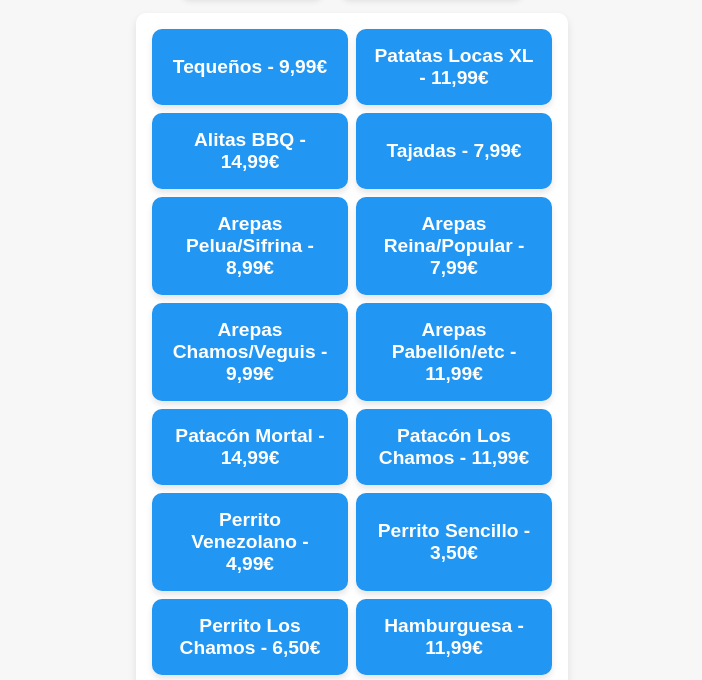
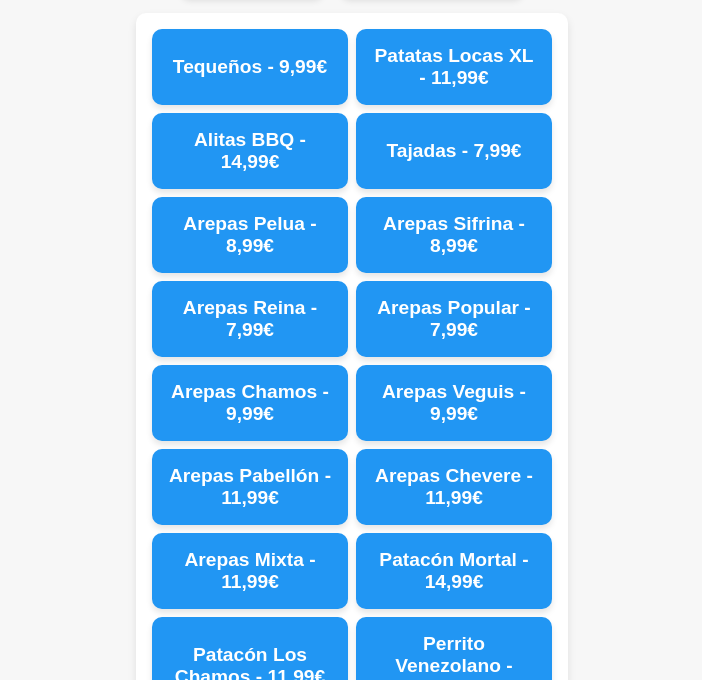
Before and after one commit to Eduardopaul28/ticket-mojito, a plain HTML site: page index.html in a window 1280 px wide. Shown: the part 114-794 px from the top of the page, without its empty margins (288-990 px from the left). Drawn offline with Linux system fonts and the light colour scheme.

Commit message:
Updatem index.html

```diff
--- a/index.html
+++ b/index.html
@@ -137,10 +137,15 @@
       <button class="product-btn chamos-btn" onclick="addProduct('Patatas Locas XL', 11.99, 'chamos')">Patatas Locas XL - 11,99€</button>
       <button class="product-btn chamos-btn" onclick="addProduct('Alitas de pollo BBQ', 14.99, 'chamos')">Alitas BBQ - 14,99€</button>
       <button class="product-btn chamos-btn" onclick="addProduct('Tajadas de plátano', 7.99, 'chamos')">Tajadas - 7,99€</button>
-      <button class="product-btn chamos-btn" onclick="addProduct('Arepa Pelua/Sifrina', 8.99, 'chamos')">Arepas Pelua/Sifrina - 8,99€</button>
-      <button class="product-btn chamos-btn" onclick="addProduct('Arepa Reina Pepiada/Popular', 7.99, 'chamos')">Arepas Reina/Popular - 7,99€</button>
-      <button class="product-btn chamos-btn" onclick="addProduct('Arepa Los Chamos/Veguis', 9.99, 'chamos')">Arepas Chamos/Veguis - 9,99€</button>
-      <button class="product-btn chamos-btn" onclick="addProduct('Arepa Pabellón/Chevere/Mixta', 11.99, 'chamos')">Arepas Pabellón/etc - 11,99€</button>
+      <button class="product-btn chamos-btn" onclick="addProduct('Arepa Pelua', 8.99, 'chamos')">Arepas Pelua - 8,99€</button>
+      <button class="product-btn chamos-btn" onclick="addProduct('Arepa Sifrina', 8.99, 'chamos')">Arepas Sifrina - 8,99€</button>
+      <button class="product-btn chamos-btn" onclick="addProduct('Arepa Reina Pepiada', 7.99, 'chamos')">Arepas Reina - 7,99€</button>
+      <button class="product-btn chamos-btn" onclick="addProduct('Arepa Popular', 7.99, 'chamos')">Arepas Popular - 7,99€</button>
+      <button class="product-btn chamos-btn" onclick="addProduct('Arepa Los Chamos', 9.99, 'chamos')">Arepas Chamos - 9,99€</button>
+      <button class="product-btn chamos-btn" onclick="addProduct('Arepa Veguis', 9.99, 'chamos')">Arepas Veguis - 9,99€</button>
+      <button class="product-btn chamos-btn" onclick="addProduct('Arepa Pabellón', 11.99, 'chamos')">Arepas Pabellón - 11,99€</button>
+      <button class="product-btn chamos-btn" onclick="addProduct('Arepa Chevere', 11.99, 'chamos')">Arepas Chevere - 11,99€</button>
+      <button class="product-btn chamos-btn" onclick="addProduct('Arepa Mixta', 11.99, 'chamos')">Arepas Mixta - 11,99€</button>
       <button class="product-btn chamos-btn" onclick="addProduct('Patacón Mortal', 14.99, 'chamos')">Patacón Mortal - 14,99€</button>
       <button class="product-btn chamos-btn" onclick="addProduct('Patacón Los Chamos', 11.99, 'chamos')">Patacón Los Chamos - 11,99€</button>
       <button class="product-btn chamos-btn" onclick="addProduct('Perrito Venezolano', 4.99, 'chamos')">Perrito Venezolano - 4,99€</button>
```
